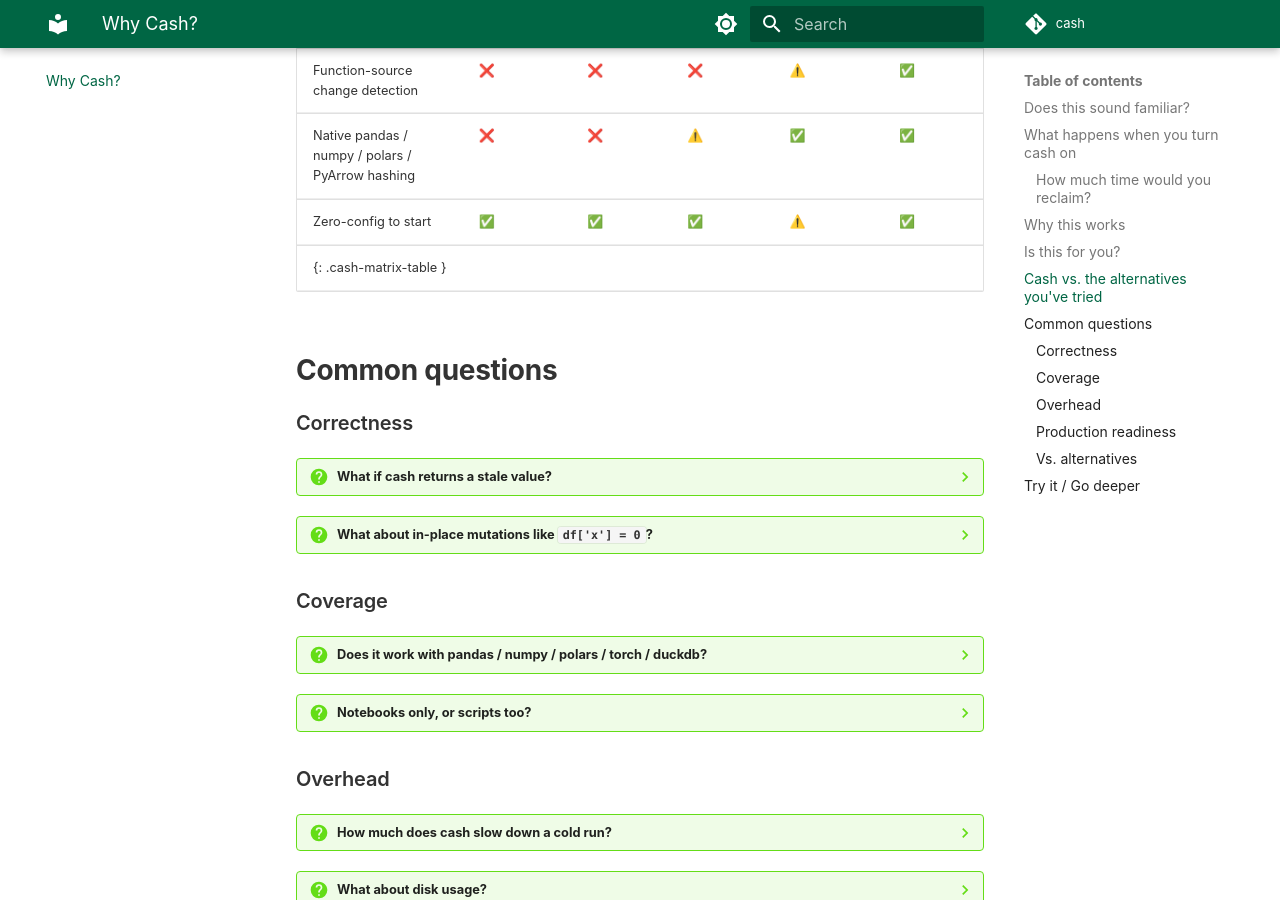
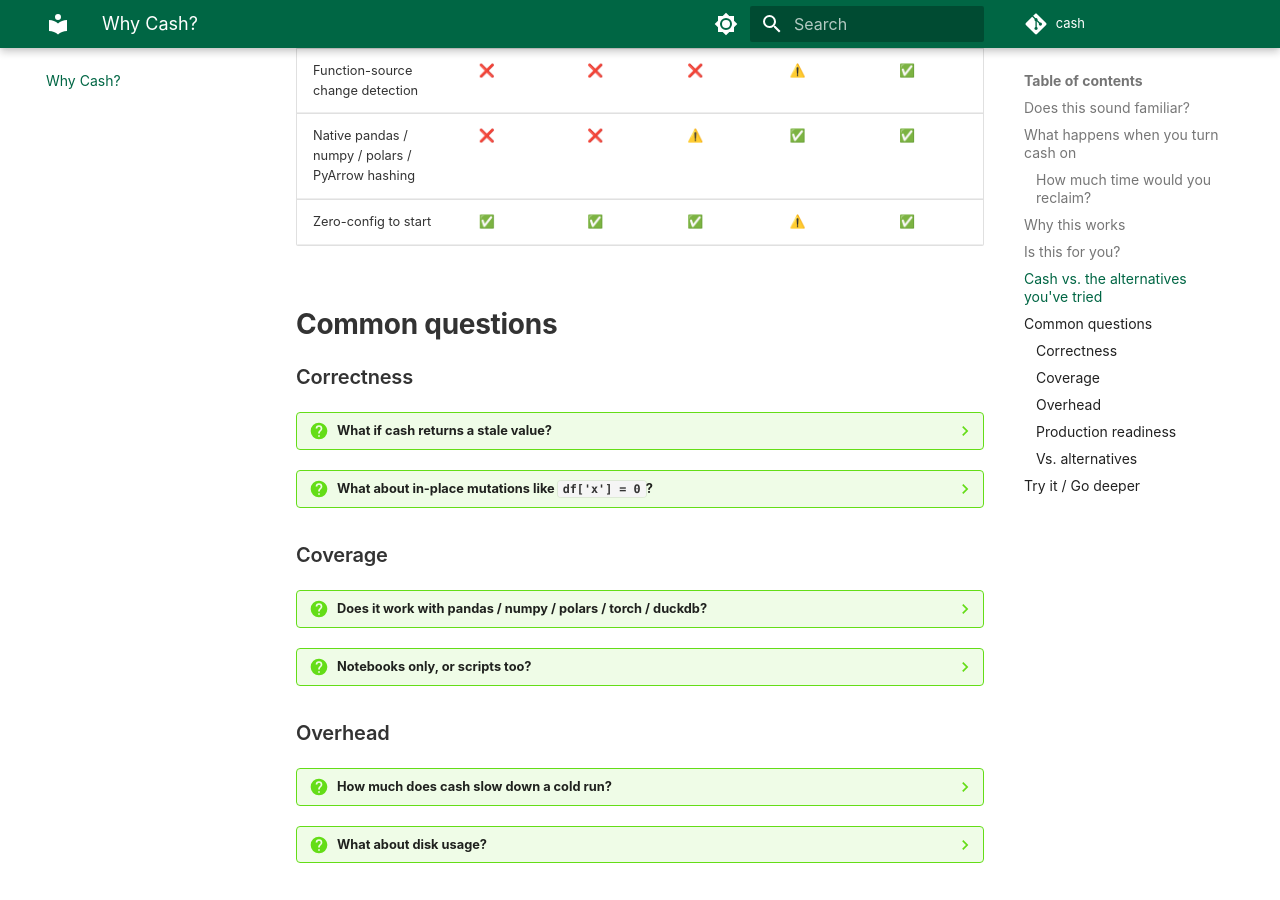
Before and after one commit to galgtonold/cash, an MkDocs documentation site: the page built from docs/why-cash.md, in a window 1280 px wide and 900 px high, scrolled down 3813 px. Built offline with MkDocs 1.6.1 and Material for MkDocs 9.7.7, drawn with Linux system fonts in a browser that asks for light colours; comment, search, counter and statistics services are not loaded; some of the changed lines change nothing that is shown.

Commit message:
fix(why-cash): matrix sort/filter never initialised — attr_list swallowed as table row
{: .cash-matrix-table } was being rendered as a literal <td> cell rather than
applying a class to the table element, so both class-based selectors returned
null and the JS never ran.

Fix: remove the broken attr_list line from the markdown, and rewrite the table
lookup in why-cash-matrix.js to find the table by proximity to the
#cash-matrix-filter input (with class selectors retained as fallbacks). Also
deduplicates the filterInput variable declaration.

Verified: aria-sort reads 'ascending' after header click; filter for 'mutation'
leaves exactly 1 visible row.

```diff
--- a/docs/javascripts/why-cash-matrix.js
+++ b/docs/javascripts/why-cash-matrix.js
@@ -30,7 +30,20 @@
   }
 
   function init() {
-    var table = document.querySelector("table.cash-matrix-table");
+    var filterInput = document.getElementById("cash-matrix-filter");
+    var table = (function () {
+      // In mkdocs-material, {: .cash-matrix-table } on a markdown table ends up
+      // on a wrapping <div>, or (as we found) gets swallowed as a table cell.
+      // Try class-based selectors first, then fall back to finding the table that
+      // follows the filter input's container in the DOM.
+      return document.querySelector(".cash-matrix-table table") ||
+             document.querySelector("table.cash-matrix-table") ||
+             (filterInput &&
+               filterInput.closest("div") &&
+               filterInput.closest("div").nextElementSibling &&
+               filterInput.closest("div").nextElementSibling.querySelector("table")) ||
+             null;
+    })();
     if (!table) return;
     if (table.dataset.cashMatrixReady === "1") return;
     table.dataset.cashMatrixReady = "1";
@@ -79,7 +92,6 @@
       })(i);
     }
 
-    var filterInput = document.getElementById("cash-matrix-filter");
     if (filterInput) {
       filterInput.addEventListener("input", function () {
         var q = filterInput.value.trim().toLowerCase();
--- a/docs/why-cash.md
+++ b/docs/why-cash.md
@@ -173,7 +173,6 @@
 | Function-source change detection | ❌ | ❌ | ❌ | <span title="Hashes function source — but only the decorated function, not its callees">⚠️</span> | ✅ |
 | Native pandas / numpy / polars / PyArrow hashing | ❌ | ❌ | <span title="Numpy and pandas aren't hashable by default; you'd need a wrapper">⚠️</span> | ✅ | ✅ |
 | Zero-config to start | ✅ | ✅ | ✅ | <span title="Requires picking a Memory location and decorating each function">⚠️</span> | ✅ |
-{: .cash-matrix-table }
 
 ## Common questions
 
```
